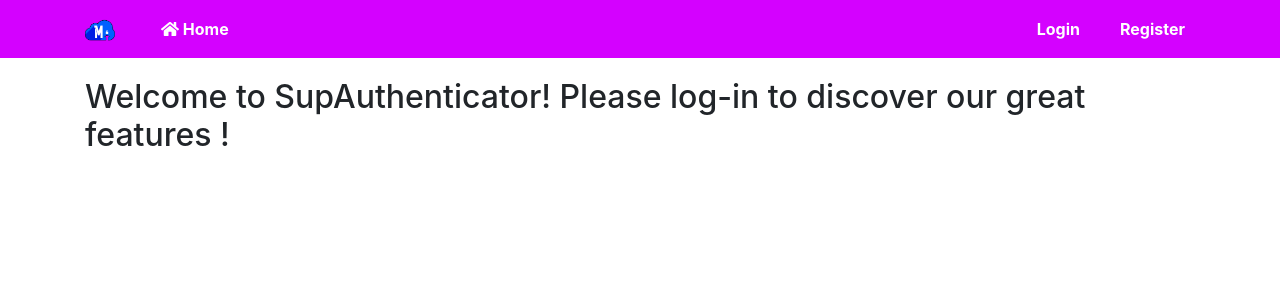
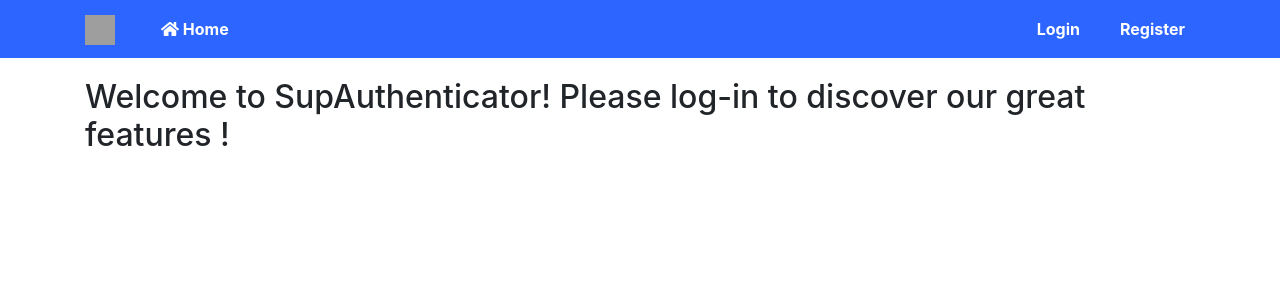
Before and after one commit to Dramelac/SupAuthenticator, a Django app: template WebApp/templates/index.html in a window 1280 px wide. Shown: the top 300 px of the page. Run offline with Django 3.2, Linux system fonts and the light colour scheme; the template is opened without the code that fills it, so the values that code supplies are empty; some libraries are stand-ins or nearby versions; grey boxes are pictures that could not be loaded.

Commit message:
Update color + img

```diff
--- a/WebApp/static/css/main.css
+++ b/WebApp/static/css/main.css
@@ -2,7 +2,7 @@
     display: none;
 }
 .navbar {
-    background: #d401ff;
+    background: #2c65ff;
     margin-bottom: 20px;
 }
 .navbar a:not(.navbar-brand) {
@@ -17,7 +17,7 @@
     transition: all .2s ease-in-out;
 }
 .navbar a:not(.navbar-brand):hover {
-    color: #d401ff;
+    color: #2c65ff;
     background: white;
 }
 @media (max-width: 767px) {
@@ -46,7 +46,7 @@
 }
 .file:hover, .directory:hover {
     color: white;
-    background: #d401ff;
+    background: #2c65ff;
 }
 .fileIcon{
     width: 25px !important;
--- a/WebApp/templates/layout.html
+++ b/WebApp/templates/layout.html
@@ -5,7 +5,7 @@
     <meta charset="UTF-8">
     <title>SupAuthenticator</title>
     <meta name="viewport" content="width=device-width, initial-scale=1.0">
-    <link rel="icon" type="image/png" href="{% static "img/cloud_ico.png" %}" />
+    <link rel="icon" type="image/png" href="{% static "img/lock.png" %}" />
     <link rel="stylesheet" type="text/css" href="{% static 'css/bootstrap4/bootstrap.css' %}"/>
     <link rel="stylesheet" type="text/css" href="{% static 'css/main.css' %}"/>
     <link rel="stylesheet" type="text/css" href="{% static 'css/loader.css' %}"/>
@@ -22,7 +22,7 @@
                 <span class="navbar-toggler-icon"></span>
             </button>
             <a class="navbar-brand" href="{% url "home" %}">
-                <img src="{% static 'img/logo_megasupload.png' %}" width="30" height="30" alt="">
+                <img src="{% static 'img/lock.png' %}" width="30" height="30" alt="">
             </a>
 
             <div class="collapse navbar-collapse" id="navbarSupportedContent">
```
Also changed, not shown: WebApp/static/img/FB-f-Logo__white_100.png (deleted), WebApp/static/img/cloud_ico.png (deleted), WebApp/static/img/logo_google_plus.png (deleted), WebApp/static/img/logo_megasupload.png (deleted).
